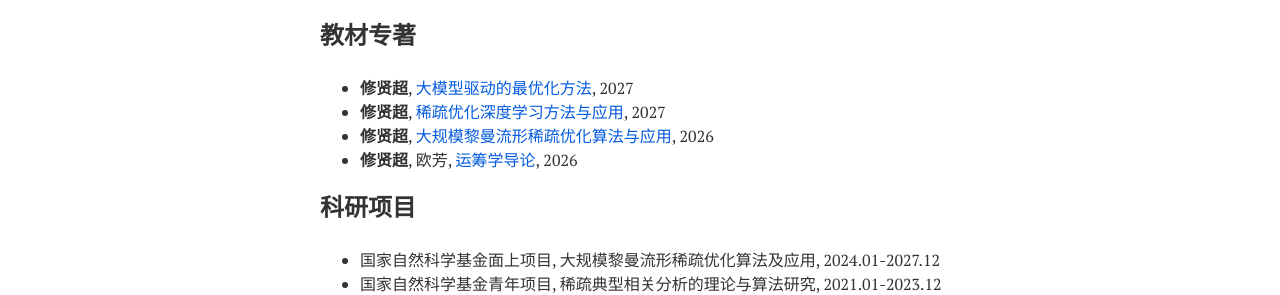
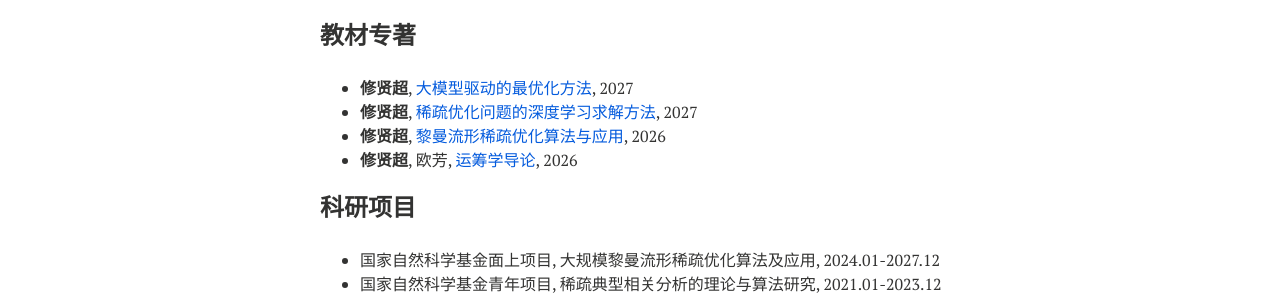
Before and after one commit to xianchaoxiu/xianchaoxiu.github.io, a Jekyll site: the page built from chinese/index.md, in a window 1280 px wide. Shown: the part 991-1286 px from the top of the page. Built offline with Jekyll 4.4.1, drawn with Linux system fonts in a browser that asks for light colours; nearby versions of some CDN libraries.

Commit message:
Update index.md

```diff
--- a/chinese/index.md
+++ b/chinese/index.md
@@ -47,8 +47,8 @@ share: false
 
 ### 教材专著
 * <b>修贤超</b>,  <a href="https://xianchaoxiu.github.io/chinese/book/LLMOPT/" class="textlink" target="_blank">大模型驱动的最优化方法</a>, 2027  <br>
-* <b>修贤超</b>,  <a href="https://xianchaoxiu.github.io/chinese/book/L2O/" class="textlink" target="_blank">稀疏优化深度学习方法与应用</a>, 2027  <br>
-* <b>修贤超</b>, <a href="https://xianchaoxiu.github.io/chinese/book/OPT/" class="textlink" target="_blank">大规模黎曼流形稀疏优化算法与应用</a>, 2026  <br>
+* <b>修贤超</b>,  <a href="https://xianchaoxiu.github.io/chinese/book/L2O/" class="textlink" target="_blank">稀疏优化问题的深度学习求解方法</a>, 2027  <br>
+* <b>修贤超</b>, <a href="https://xianchaoxiu.github.io/chinese/book/OPT/" class="textlink" target="_blank">黎曼流形稀疏优化算法与应用</a>, 2026  <br>
 * <b>修贤超</b>, 欧芳, <a href="https://xianchaoxiu.github.io/chinese/book/OR/" class="textlink" target="_blank"> 运筹学导论</a>, 2026  <br>
 
 
```
